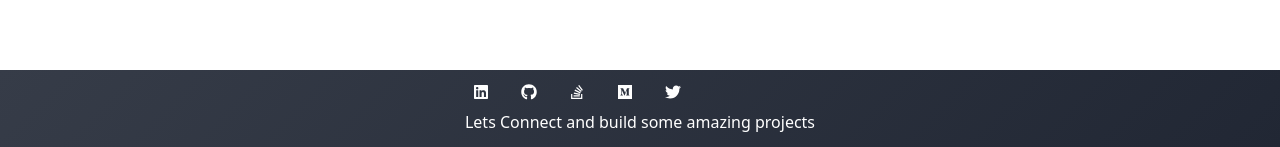
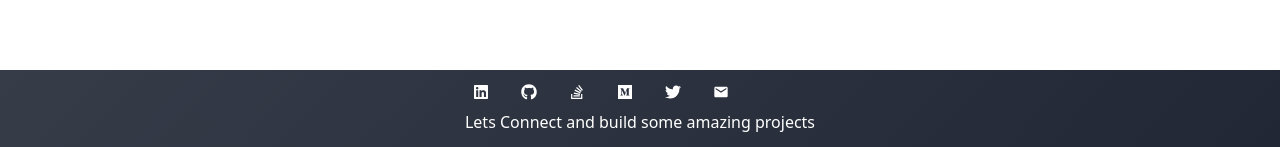
Before and after one commit to RileyManda/portfolio-v1, a React (Vite) app: page / in a window 1280 px wide. Shown: the part 2676-2823 px from the top of the page. Built offline with nearby package versions, Linux system fonts and the light colour scheme; a web font is replaced by a local one.

Commit message:
Upate:email contact

```diff
--- a/src/components/Footer.jsx
+++ b/src/components/Footer.jsx
@@ -1,6 +1,6 @@
 import { FaTwitter, FaGithub, FaStackOverflow, FaLinkedin, FaMedium } from 'react-icons/fa';
 import Stack from 'react-bootstrap/Stack';
-
+import { MdEmail } from "react-icons/md";
 const Footer =()=> {
   return (
       <div>  <footer className="footer">
@@ -31,6 +31,11 @@ const Footer =()=> {
                       <FaTwitter style={{ color: 'white' }} />
                   </a>
               </div>
+              <div className="p-2">
+                  <a href="mailto:rileymanda0@email.com" target="_blank" rel="noopener noreferrer">
+                      <MdEmail style={{ color: 'white' }} />
+                  </a>
+              </div>
 
 
 
```
